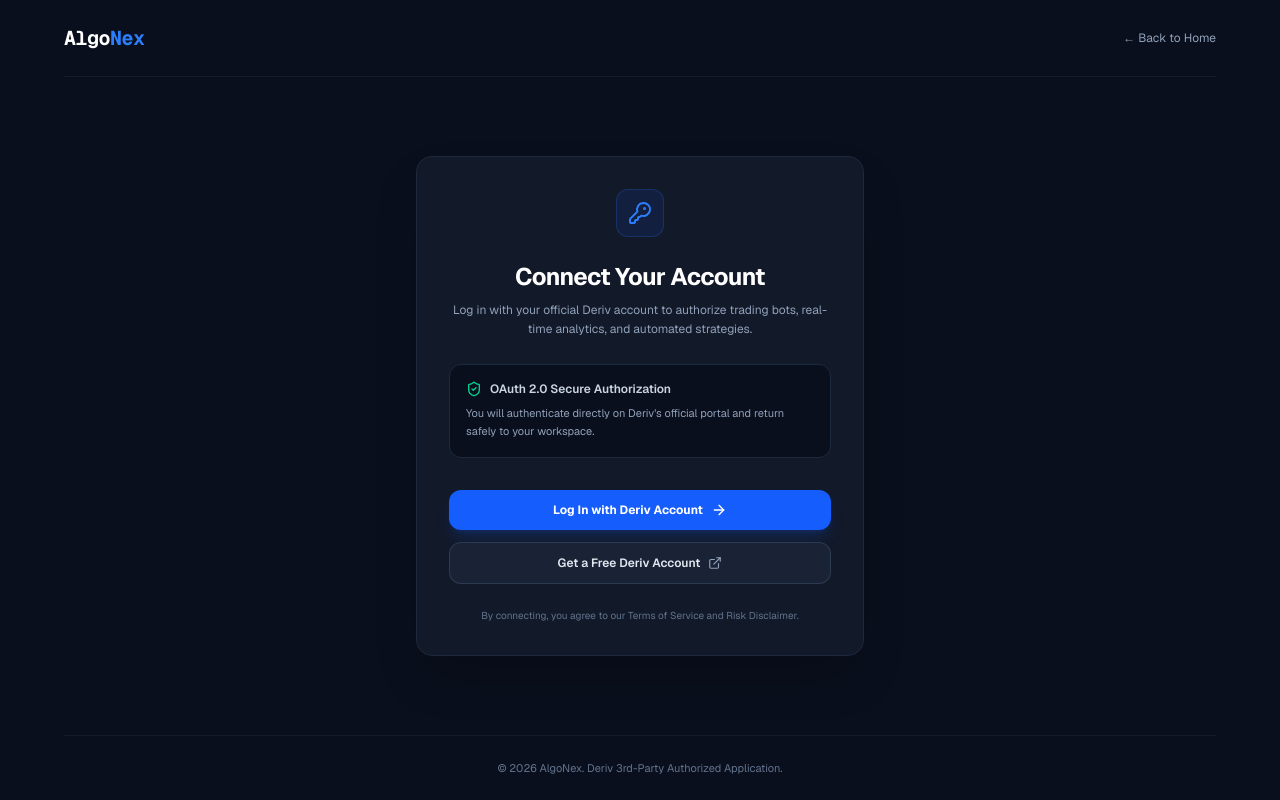
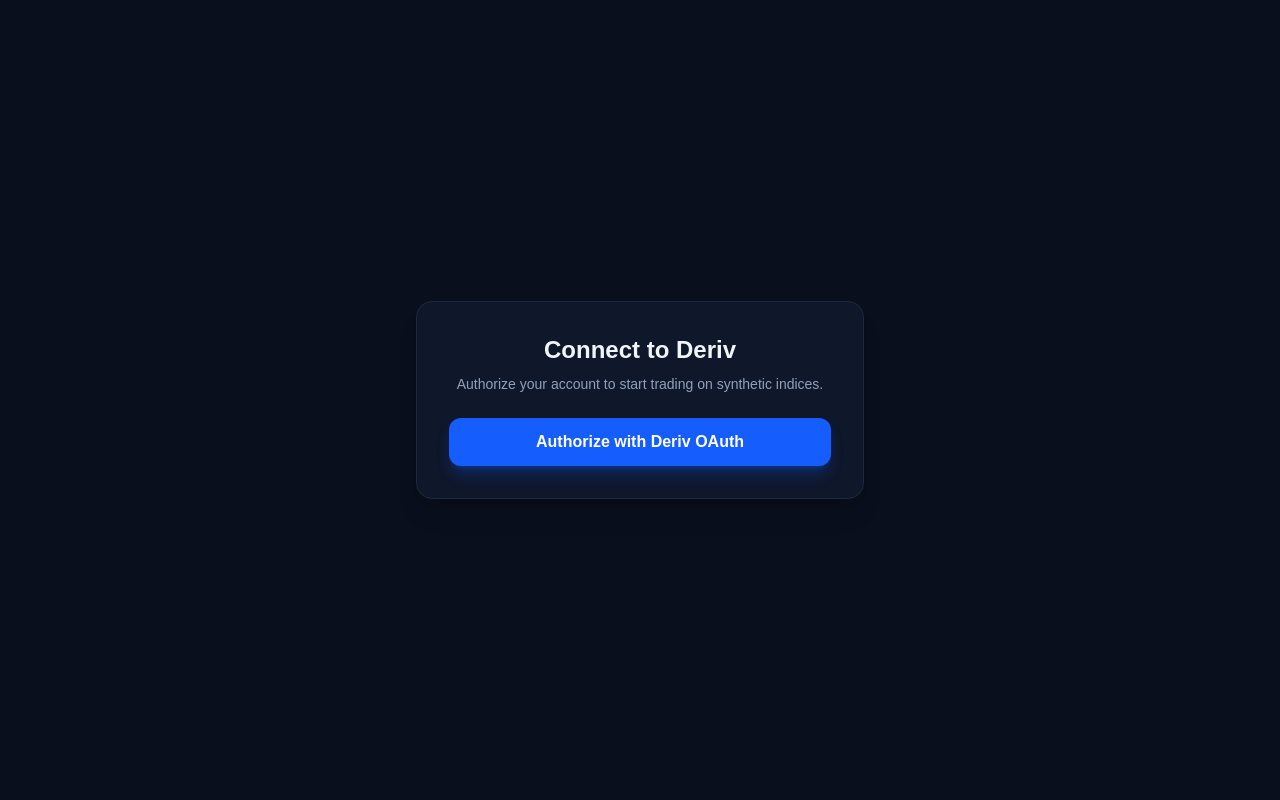
Before and after one commit to Kabatabrian5/deriv-trading-app, a Next.js app: page /login in a window 1280 px wide. Built offline with nearby package versions, Linux system fonts and the light colour scheme.

Commit message:
Ensure landing page and login routes are set

```diff
--- a/src/app/login/page.tsx
+++ b/src/app/login/page.tsx
@@ -1,84 +1,27 @@
-// src/app/login/page.tsx
 'use client';
 
-import Link from 'next/link';
-import { ShieldCheck, ArrowRight, ExternalLink, KeyRound } from 'lucide-react';
+import { useEffect } from 'react';
 
-export default function AuthPage() {
-  const DERIV_APP_ID = '34668T5a68zUtQACHU0u5';
-  const REDIRECT_URL = 'https://orange-hats-smell.loca.lt/app';
+const APP_ID = '34668T5a68zUtQACHU0u5';
+const REDIRECT_URL = 'https://deriv-trading-app.vercel.app/app'; // Make sure this matches your live Vercel domain!
 
-  const derivOAuthLoginUrl = `https://oauth.deriv.com/oauth2/authorize?app_id=${DERIV_APP_ID}&l=EN&brand=deriv&redirect_uri=${encodeURIComponent(REDIRECT_URL)}`;
-  const derivSignupUrl = 'https://home.deriv.com/dashboard/signup?';
+export default function LoginPage() {
+  const handleLogin = () => {
+    window.location.href = `https://oauth.deriv.com/oauth2/authorize?app_id=${APP_ID}&l=EN&brand=deriv&redirect_uri=${REDIRECT_URL}`;
+  };
 
   return (
-    <div className="min-h-screen bg-[#0a0f1d] text-slate-100 flex flex-col justify-between font-sans px-4">
-
-      {/* Top Header */}
-      <header className="w-full max-w-6xl mx-auto py-6 flex items-center justify-between border-b border-slate-800/50">
-        <Link href="/" className="text-xl font-bold tracking-tight text-white font-mono">
-          Algo<span className="text-blue-500">Nex</span>
-        </Link>
-        <Link href="/" className="text-xs text-slate-400 hover:text-slate-200 transition">
-          ← Back to Home
-        </Link>
-      </header>
-
-      {/* Main Card Container */}
-      <main className="w-full max-w-md mx-auto my-12">
-        <div className="p-8 rounded-2xl bg-[#121929] border border-slate-800 shadow-2xl space-y-6 text-center">
-
-          <div className="w-12 h-12 rounded-xl bg-blue-600/10 text-blue-500 border border-blue-500/20 flex items-center justify-center mx-auto">
-            <KeyRound className="w-6 h-6" />
-          </div>
-
-          <div className="space-y-2">
-            <h1 className="text-2xl font-bold text-white tracking-tight">Connect Your Account</h1>
-            <p className="text-xs text-slate-400 leading-relaxed">
-              Log in with your official Deriv account to authorize trading bots, real-time analytics, and automated strategies.
-            </p>
-          </div>
-
-          <div className="p-4 rounded-xl bg-[#0a0f1d] border border-slate-800 text-left space-y-2 text-xs">
-            <div className="flex items-center gap-2 text-slate-300 font-semibold">
-              <ShieldCheck className="w-4 h-4 text-emerald-400" />
-              <span>OAuth 2.0 Secure Authorization</span>
-            </div>
-            <p className="text-[11px] text-slate-400 leading-relaxed">
-              You will authenticate directly on Deriv's official portal and return safely to your workspace.
-            </p>
-          </div>
-
-          <div className="space-y-3 pt-2">
-            <a
-              href={derivOAuthLoginUrl}
-              className="w-full py-3 px-4 rounded-xl bg-blue-600 hover:bg-blue-500 text-white font-bold text-xs transition-all shadow-lg shadow-blue-600/20 flex items-center justify-center gap-2 group"
-            >
-              <span>Log In with Deriv Account</span>
-              <ArrowRight className="w-4 h-4 group-hover:translate-x-1 transition-transform" />
-            </a>
-
-            <a
-              href={derivSignupUrl}
-              target="_blank"
-              rel="noopener noreferrer"
-              className="w-full py-3 px-4 rounded-xl bg-[#1a2336] hover:bg-[#222d45] border border-slate-700/80 text-slate-200 font-semibold text-xs transition-all flex items-center justify-center gap-2"
-            >
-              <span>Get a Free Deriv Account</span>
-              <ExternalLink className="w-3.5 h-3.5 text-slate-400" />
-            </a>
-          </div>
-
-          <p className="text-[10px] text-slate-500">
-            By connecting, you agree to our Terms of Service and Risk Disclaimer.
-          </p>
-        </div>
-      </main>
-
-      <footer className="w-full max-w-6xl mx-auto py-6 text-center text-[11px] text-slate-500 border-t border-slate-800/50">
-        © {new Date().getFullYear()} AlgoNex. Deriv 3rd-Party Authorized Application.
-      </footer>
-
+    <div className="min-h-screen bg-[#0a0f1d] text-slate-100 flex items-center justify-center p-6">
+      <div className="bg-slate-900 border border-slate-800 p-8 rounded-2xl max-w-md w-full text-center shadow-xl">
+        <h1 className="text-2xl font-bold mb-2">Connect to Deriv</h1>
+        <p className="text-slate-400 text-sm mb-6">Authorize your account to start trading on synthetic indices.</p>
+        <button
+          onClick={handleLogin}
+          className="w-full py-3 bg-blue-600 hover:bg-blue-500 text-white font-semibold rounded-xl transition-all shadow-lg shadow-blue-600/30"
+        >
+          Authorize with Deriv OAuth
+        </button>
+      </div>
     </div>
   );
 }
```
